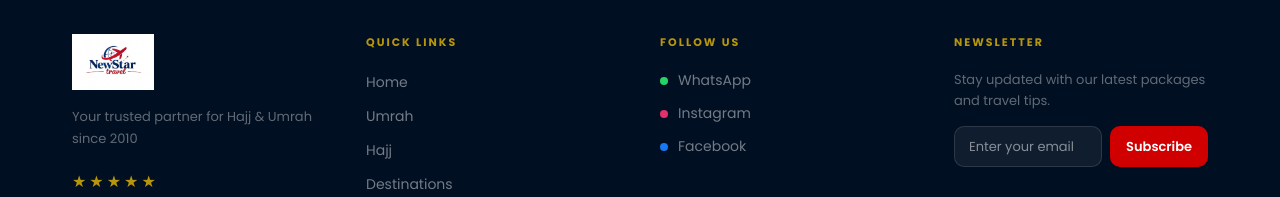
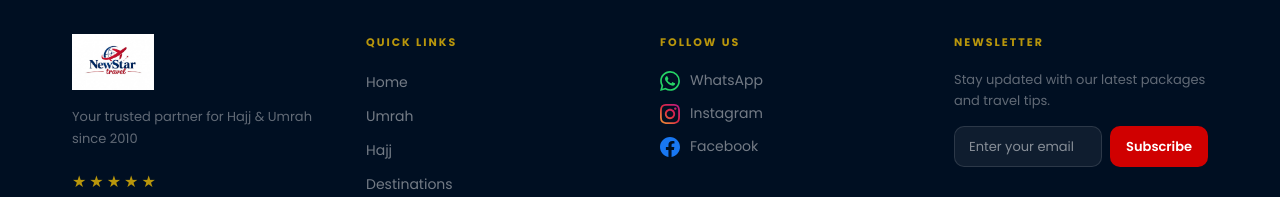
Before and after one commit to Allossy01/new-star-travel, a Next.js app: page / in a window 1280 px wide. Shown: the part 5350-5547 px from the top of the page. Built offline with nearby package versions, Linux system fonts and the light colour scheme.

Commit message:
auto-update

```diff
--- a/components/ui/Footer.tsx
+++ b/components/ui/Footer.tsx
@@ -45,20 +45,52 @@
           <div>
             <h4 style={{ color: '#b8960c', fontSize: 11, fontWeight: 700, textTransform: 'uppercase', letterSpacing: 2, marginBottom: 20 }}>{t.footer.followUs}</h4>
             <div style={{ display: 'flex', flexDirection: 'column', gap: 12 }}>
-              {[
-                { name: 'WhatsApp', href: 'https://wa.me/212781350699', dot: '#25d366' },
-                { name: 'Instagram', href: 'https://www.instagram.com/nstar.travel', dot: '#E1306C' },
-                { name: 'Facebook', href: '#', dot: '#1877F2' },
-              ].map(({ name, href, dot }) => (
-                <a key={name} href={href} target="_blank" rel="noopener noreferrer"
-                  style={{ display: 'flex', alignItems: 'center', gap: 10, color: 'rgba(255,255,255,0.45)', fontSize: 14, textDecoration: 'none', transition: 'color 0.2s' }}
-                  onMouseEnter={e => (e.currentTarget as HTMLElement).style.color = '#fff'}
-                  onMouseLeave={e => (e.currentTarget as HTMLElement).style.color = 'rgba(255,255,255,0.45)'}
-                >
-                  <span style={{ width: 8, height: 8, borderRadius: '50%', background: dot, display: 'inline-block', flexShrink: 0 }} />
-                  {name}
-                </a>
-              ))}
+
+              {/* WhatsApp */}
+              <a href="https://wa.me/212781350699" target="_blank" rel="noopener noreferrer"
+                style={{ display: 'flex', alignItems: 'center', gap: 10, color: 'rgba(255,255,255,0.45)', fontSize: 14, textDecoration: 'none', transition: 'color 0.2s' }}
+                onMouseEnter={e => (e.currentTarget as HTMLElement).style.color = '#fff'}
+                onMouseLeave={e => (e.currentTarget as HTMLElement).style.color = 'rgba(255,255,255,0.45)'}
+              >
+                <svg viewBox="0 0 24 24" style={{ width: 20, height: 20, fill: '#25d366', flexShrink: 0 }}>
+                  <path d="M17.472 14.382c-.297-.149-1.758-.867-2.03-.967-.273-.099-.471-.148-.67.15-.197.297-.767.966-.94 1.164-.173.199-.347.223-.644.075-.297-.15-1.255-.463-2.39-1.475-.883-.788-1.48-1.761-1.653-2.059-.173-.297-.018-.458.13-.606.134-.133.298-.347.446-.52.149-.174.198-.298.298-.497.099-.198.05-.371-.025-.52-.075-.149-.669-1.612-.916-2.207-.242-.579-.487-.5-.669-.51-.173-.008-.371-.01-.57-.01-.198 0-.52.074-.792.372-.272.297-1.04 1.016-1.04 2.479 0 1.462 1.065 2.875 1.213 3.074.149.198 2.096 3.2 5.077 4.487.709.306 1.262.489 1.694.625.712.227 1.36.195 1.871.118.571-.085 1.758-.719 2.006-1.413.248-.694.248-1.289.173-1.413-.074-.124-.272-.198-.57-.347m-5.421 7.403h-.004a9.87 9.87 0 01-5.031-1.378l-.361-.214-3.741.982.998-3.648-.235-.374a9.86 9.86 0 01-1.51-5.26c.001-5.45 4.436-9.884 9.888-9.884 2.64 0 5.122 1.03 6.988 2.898a9.825 9.825 0 012.893 6.994c-.003 5.45-4.437 9.884-9.885 9.884m8.413-18.297A11.815 11.815 0 0012.05 0C5.495 0 .16 5.335.157 11.892c0 2.096.547 4.142 1.588 5.945L.057 24l6.305-1.654a11.882 11.882 0 005.683 1.448h.005c6.554 0 11.89-5.335 11.893-11.893a11.821 11.821 0 00-3.48-8.413z"/>
+                </svg>
+                WhatsApp
+              </a>
+
+              {/* Instagram */}
+              <a href="https://www.instagram.com/nstar.travel" target="_blank" rel="noopener noreferrer"
+                style={{ display: 'flex', alignItems: 'center', gap: 10, color: 'rgba(255,255,255,0.45)', fontSize: 14, textDecoration: 'none', transition: 'color 0.2s' }}
+                onMouseEnter={e => (e.currentTarget as HTMLElement).style.color = '#fff'}
+                onMouseLeave={e => (e.currentTarget as HTMLElement).style.color = 'rgba(255,255,255,0.45)'}
+              >
+                <svg viewBox="0 0 24 24" style={{ width: 20, height: 20, flexShrink: 0 }}>
+                  <defs>
+                    <linearGradient id="ig-grad" x1="0%" y1="100%" x2="100%" y2="0%">
+                      <stop offset="0%" stopColor="#f09433"/>
+                      <stop offset="25%" stopColor="#e6683c"/>
+                      <stop offset="50%" stopColor="#dc2743"/>
+                      <stop offset="75%" stopColor="#cc2366"/>
+                      <stop offset="100%" stopColor="#bc1888"/>
+                    </linearGradient>
+                  </defs>
+                  <path fill="url(#ig-grad)" d="M12 2.163c3.204 0 3.584.012 4.85.07 3.252.148 4.771 1.691 4.919 4.919.058 1.265.069 1.645.069 4.849 0 3.205-.012 3.584-.069 4.849-.149 3.225-1.664 4.771-4.919 4.919-1.266.058-1.644.07-4.85.07-3.204 0-3.584-.012-4.849-.07-3.26-.149-4.771-1.699-4.919-4.92-.058-1.265-.07-1.644-.07-4.849 0-3.204.013-3.583.07-4.849.149-3.227 1.664-4.771 4.919-4.919 1.266-.057 1.645-.069 4.849-.069zm0-2.163c-3.259 0-3.667.014-4.947.072-4.358.2-6.78 2.618-6.98 6.98-.059 1.281-.073 1.689-.073 4.948 0 3.259.014 3.668.072 4.948.2 4.358 2.618 6.78 6.98 6.98 1.281.058 1.689.072 4.948.072 3.259 0 3.668-.014 4.948-.072 4.354-.2 6.782-2.618 6.979-6.98.059-1.28.073-1.689.073-4.948 0-3.259-.014-3.667-.072-4.947-.196-4.354-2.617-6.78-6.979-6.98-1.281-.059-1.69-.073-4.949-.073zm0 5.838c-3.403 0-6.162 2.759-6.162 6.162s2.759 6.163 6.162 6.163 6.162-2.759 6.162-6.163c0-3.403-2.759-6.162-6.162-6.162zm0 10.162c-2.209 0-4-1.79-4-4 0-2.209 1.791-4 4-4s4 1.791 4 4c0 2.21-1.791 4-4 4zm6.406-11.845c-.796 0-1.441.645-1.441 1.44s.645 1.44 1.441 1.44c.795 0 1.439-.645 1.439-1.44s-.644-1.44-1.439-1.44z"/>
+                </svg>
+                Instagram
+              </a>
+
+              {/* Facebook */}
+              <a href="#" target="_blank" rel="noopener noreferrer"
+                style={{ display: 'flex', alignItems: 'center', gap: 10, color: 'rgba(255,255,255,0.45)', fontSize: 14, textDecoration: 'none', transition: 'color 0.2s' }}
+                onMouseEnter={e => (e.currentTarget as HTMLElement).style.color = '#fff'}
+                onMouseLeave={e => (e.currentTarget as HTMLElement).style.color = 'rgba(255,255,255,0.45)'}
+              >
+                <svg viewBox="0 0 24 24" style={{ width: 20, height: 20, fill: '#1877F2', flexShrink: 0 }}>
+                  <path d="M24 12.073c0-6.627-5.373-12-12-12s-12 5.373-12 12c0 5.99 4.388 10.954 10.125 11.854v-8.385H7.078v-3.47h3.047V9.43c0-3.007 1.792-4.669 4.533-4.669 1.312 0 2.686.235 2.686.235v2.953H15.83c-1.491 0-1.956.925-1.956 1.874v2.25h3.328l-.532 3.47h-2.796v8.385C19.612 23.027 24 18.062 24 12.073z"/>
+                </svg>
+                Facebook
+              </a>
+
             </div>
           </div>
 
```
